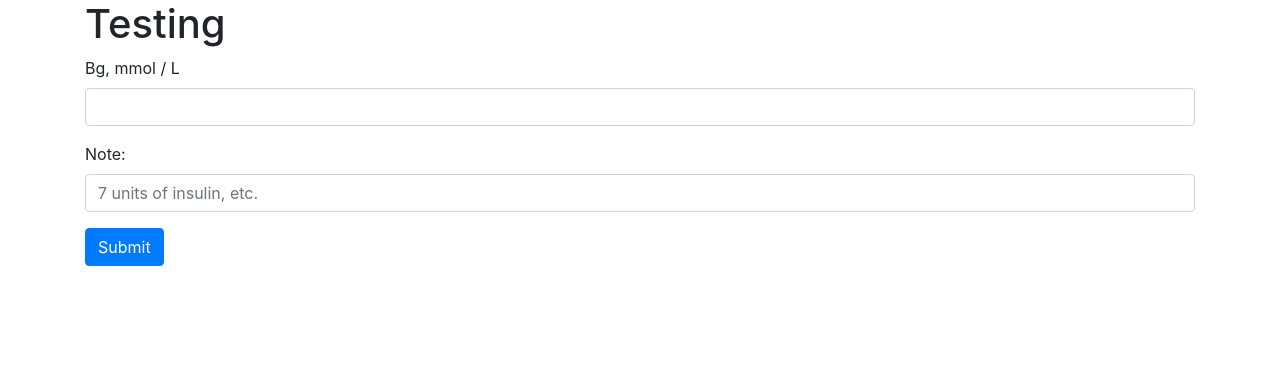
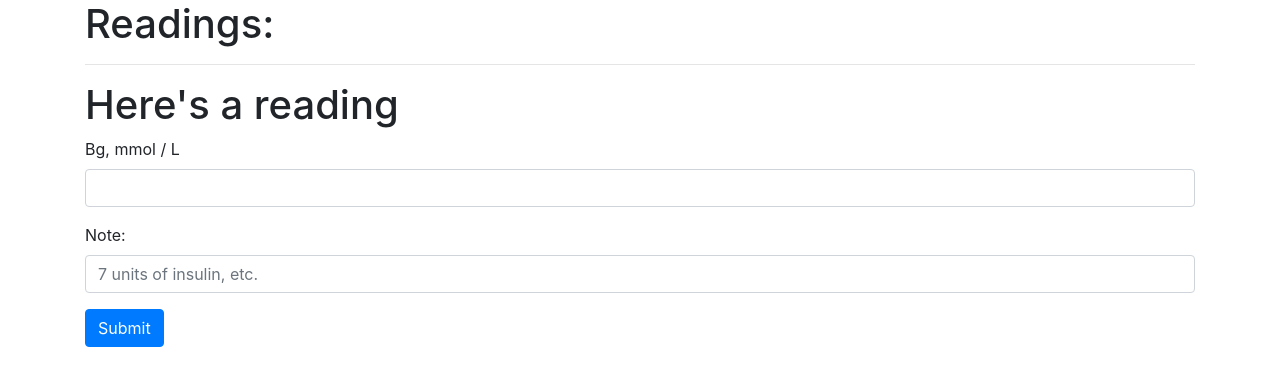
Before and after one commit to talor-hammond/diabetter, a React (Create React App) app: page / in a window 1280 px wide. Shown: the top 386 px of the page. Built offline with nearby package versions, Linux system fonts and the light colour scheme.

Commit message:
init Reading component

```diff
--- /dev/null
+++ b/src/Reading.jsx
@@ -0,0 +1,9 @@
+import React from 'react';
+
+export const Reading = (props) => {
+    console.log(props);
+
+    return (
+        <h1>Here's a reading</h1>
+    );
+};
--- a/src/Readings.jsx
+++ b/src/Readings.jsx
@@ -1,5 +1,10 @@
-import React,  { Component } from 'react';
+import React, {
+    Component,
+    Fragment
+} from 'react';
 import { connect } from 'react-redux';
+
+import { Reading } from './Reading';
 
 class Readings extends Component {
     constructor() {
@@ -12,7 +17,11 @@ class Readings extends Component {
 
     render() {
         return (
-            <h1>Testing</h1>
+            <Fragment>
+                <h1>Readings:</h1>
+                <hr />
+                <Reading />
+            </Fragment>
         );
     };
 };
```
